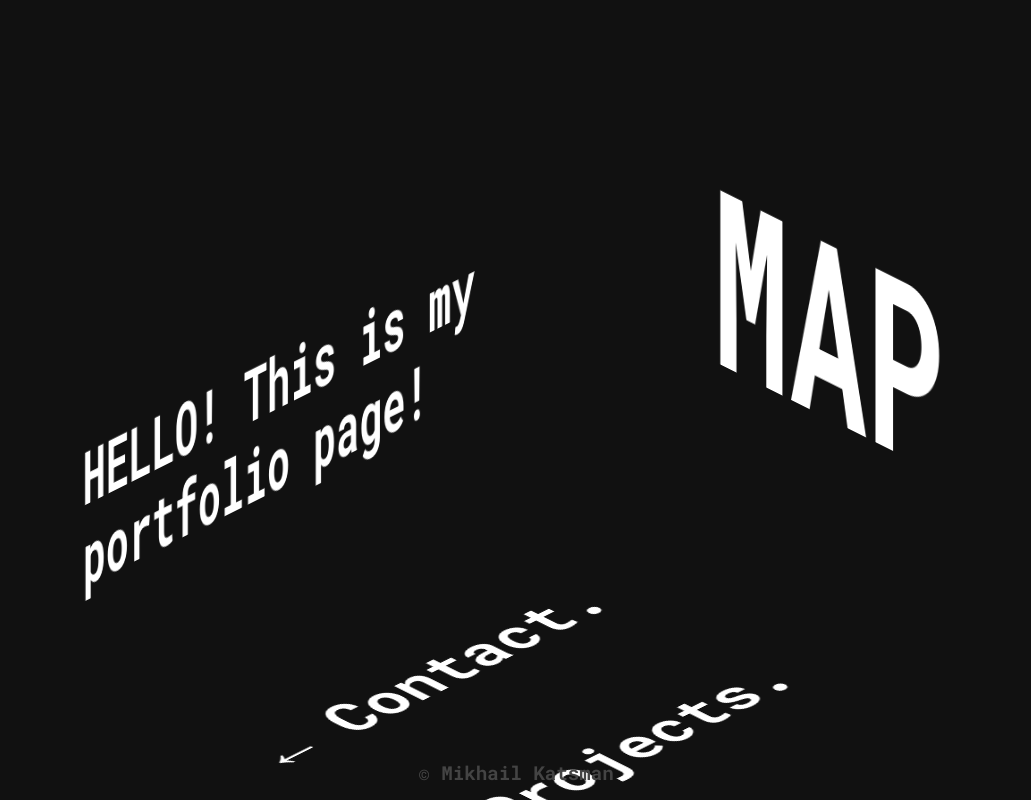
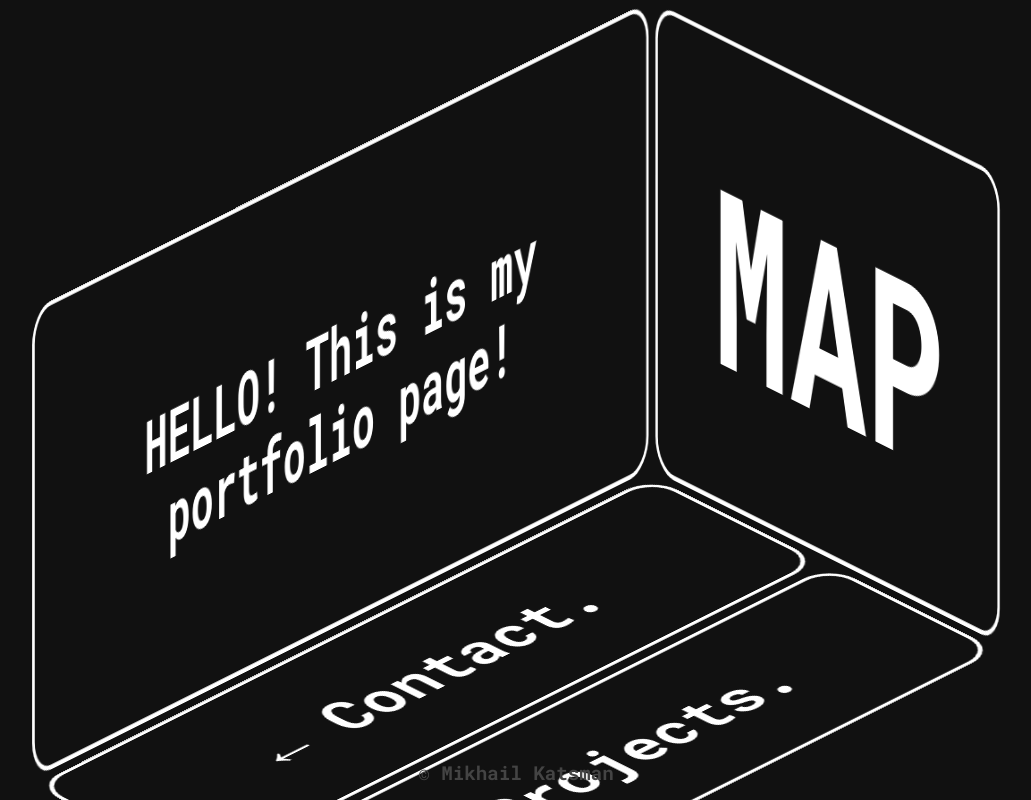
Before and after one commit to mikhailkatsman/my-portfolio, a Next.js app: page / in a window 1280 px wide. Shown: the top 800 px of the page, without its empty margins (124-1155 px from the left). Built offline with nearby package versions, Linux system fonts and the light colour scheme.

Commit message:
autotype fix

```diff
--- a/components/UI/Card.module.css
+++ b/components/UI/Card.module.css
@@ -4,15 +4,14 @@
     width: 100%;
     height: 100%;
 
-    padding: 0 6rem;
-
     justify-content: center;
     align-items: center;
+    text-align: center;
 
     /* background-color: #222; */
 
     border-radius: 2rem;
-    /* box-shadow: 0 0 0 0.3rem white; */
+    box-shadow: 0 0 0 0.3rem white;
 
     box-sizing: border-box;
 }
--- a/components/animation/AutoType.js
+++ b/components/animation/AutoType.js
@@ -1,23 +1,26 @@
 import { useEffect, useState } from "react";
 
 export default function AutoType(props) {
-    const [generatedText, setGeneratedText] = useState("");
+    const [generatedText, setGeneratedText] = useState([]);
     const inputText = props.children;
     const inputLength = inputText.length;
 
     function tick(i) {
-        if (i > inputLength) {
+        setGeneratedText(inputText.slice(0, i));
+
+        if (i >= inputLength) {
             return;
         }
 
-        setGeneratedText(inputText.slice(0, i));
         setTimeout(function () {
             tick(i + 1);
-        }, Math.floor(Math.random() * (100 - 30) + 30));
+        }, Math.floor(Math.random() * (100 - 50) + 50));
     }
 
     useEffect(() => {
-        tick(1);
+        setTimeout(() => {
+            tick(1);
+        }, Math.floor(Math.random() * (1000 - 500) + 500));
     }, []);
 
     return <p>{generatedText}</p>;
--- a/pages/index.js
+++ b/pages/index.js
@@ -50,6 +50,7 @@ export default function Home() {
                             &#8592; Contact.
                         </Button>
                     </Card>
+                    <div style={{ height: "2.8rem" }} />
                     <Card id="card-4" type="float-up" orientation="column">
                         <Button
                             push="projects"
@@ -61,7 +62,9 @@ export default function Home() {
                     </Card>
                 </Face>
             </div>
-            <footer><p>&#169; Mikhail Katsman</p></footer>
+            <footer>
+                <p>&#169; Mikhail Katsman</p>
+            </footer>
         </>
     );
 }
```
